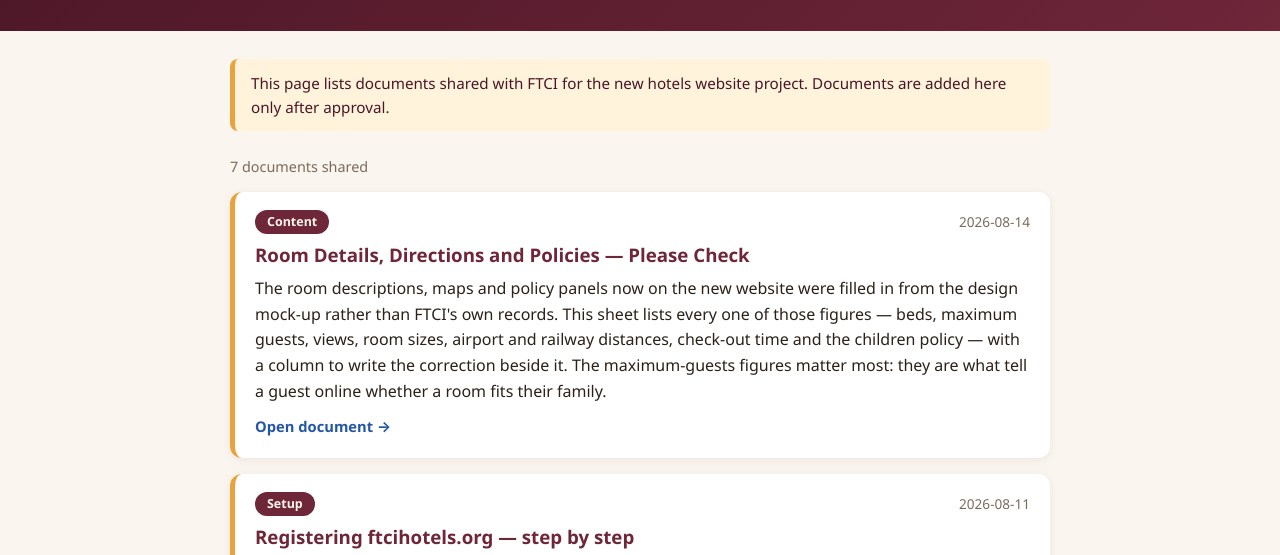
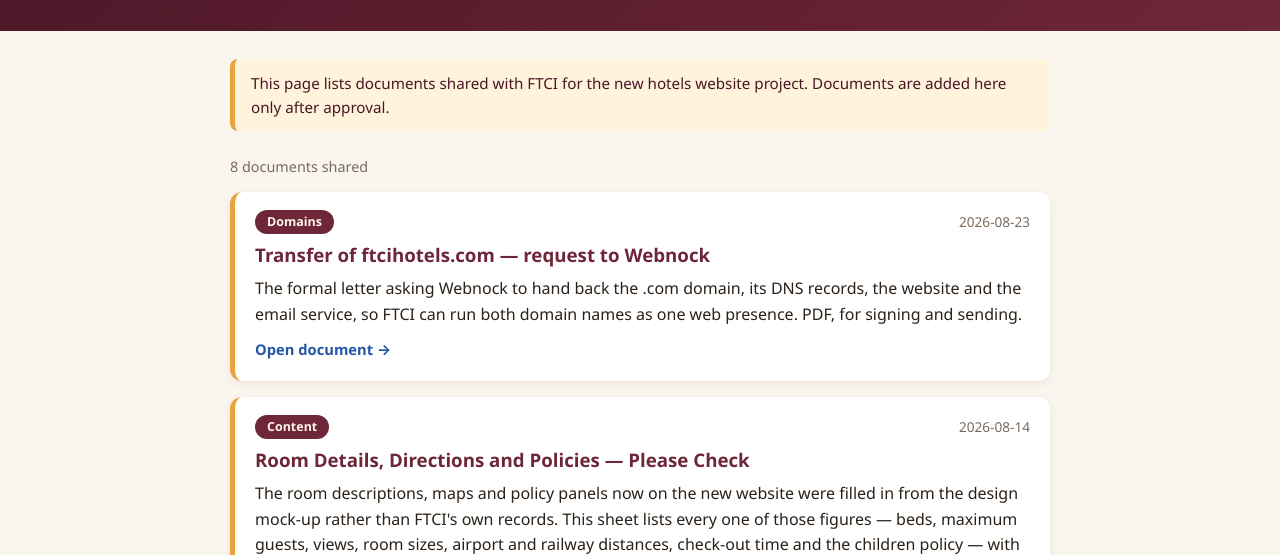
Before and after one commit to tenzintsean/FTCI_public, a plain HTML site: page index.html in a window 1280 px wide. Shown: the part 211-766 px from the top of the page. Drawn offline with Linux system fonts and the light colour scheme.

Commit message:
publish: Transfer of ftcihotels.com — request to Webnock (PDF)

```diff
--- a/index.html
+++ b/index.html
@@ -46,8 +46,14 @@
 </header>
 <main>
   <p class="note">This page lists documents shared with FTCI for the new hotels website project. Documents are added here only after approval.</p>
-  <p class="count">7 documents shared</p>
+  <p class="count">8 documents shared</p>
   <div class="docs">
+      <a class="doc" href="documents/FTCI-domain-transfer-request-ftcihotels.com-2026-08-23.pdf">
+        <div class="doc-top"><span class="cat">Domains</span><span class="date">2026-08-23</span></div>
+        <h3>Transfer of ftcihotels.com — request to Webnock</h3>
+        <p>The formal letter asking Webnock to hand back the .com domain, its DNS records, the website and the email service, so FTCI can run both domain names as one web presence. PDF, for signing and sending.</p>
+        <span class="open">Open document →</span>
+      </a>
       <a class="doc" href="documents/client-questions-2026-08-14.html">
         <div class="doc-top"><span class="cat">Content</span><span class="date">2026-08-14</span></div>
         <h3>Room Details, Directions and Policies — Please Check</h3>
```
Also changed, not shown: manifest.json, 1 other file.
